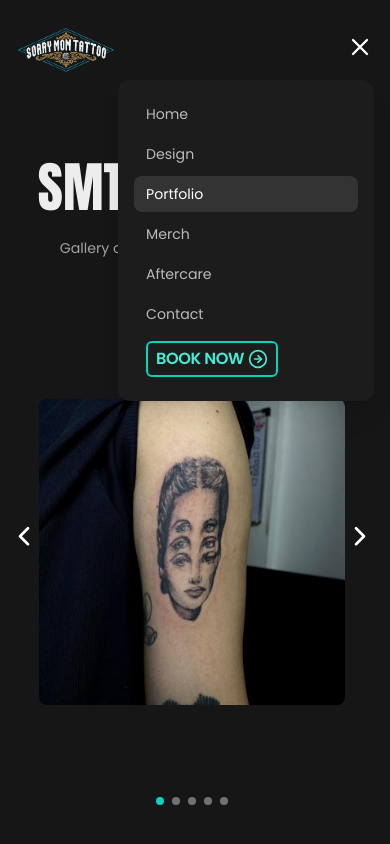
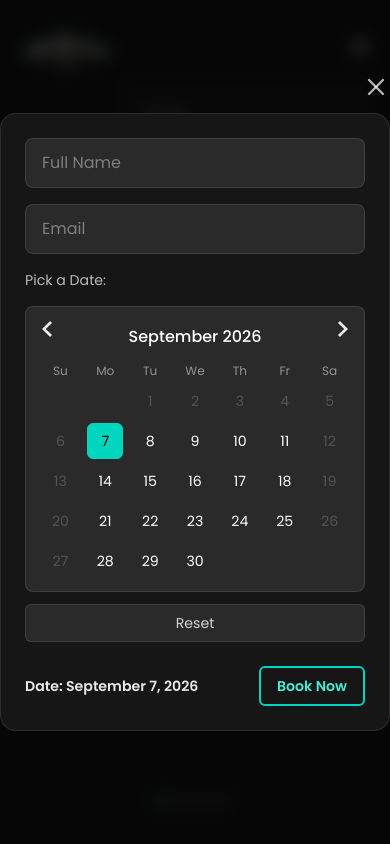
Before and after one commit to KerbsD/sorry-mom-tattoo, a Next.js app: page /portfolio in a window 390 px wide. Both pictures are taken after a click on the button 360 px from the left and 46 px from the top of the page. Shown: the top 844 px of the page. Built offline with nearby package versions, Linux system fonts and the light colour scheme.

Commit message:
Done: Refactored Modal handling

```diff
--- a/src/components/Header/Header.tsx
+++ b/src/components/Header/Header.tsx
@@ -72,13 +72,10 @@ function HeaderDesktop(props: HeaderNavProps) {
 }
 
 function HeaderMobile(props: HeaderNavProps) {
-  const { isOpen, setIsOpen, pathname, isHome, onBookNowClick } =
-    props;
+  const { isOpen, setIsOpen, pathname, isHome, onBookNowClick } = props;
 
   return (
-    <div
-      className={`relative lg:hidden ${isHome ? "block!" : ""}`}
-    >
+    <div className={`relative lg:hidden ${isHome ? "block!" : ""}`}>
       <button
         className={`z-50 text-white lg:hidden ${isHome ? "block!" : ""}`}
         onClick={() => setIsOpen((prev) => !prev)}
@@ -137,7 +134,6 @@ function Header() {
     isScrolled,
     headerRef,
     isHome,
-    isBookingOpen,
     toggleBooking,
   } = useHeader();
 
@@ -172,9 +168,10 @@ function Header() {
       </nav>
 
       <Modal
-        isOpen={isBookingOpen}
+        isOpen={isOpen}
         onClose={() => toggleBooking()}
         title="Book a session"
+        className="max-w-xl"
       >
         <BookingForm />
       </Modal>
--- a/src/components/Header/useHeader.tsx
+++ b/src/components/Header/useHeader.tsx
@@ -8,7 +8,6 @@ import useClickOutside from "../hooks/useClickOutside";
 
 function useHeader() {
   const pathname = usePathname();
-  const [isBookingOpen, setIsBookingOpen] = useState(false);
   const [isScrolled, setIsScrolled] = useState(false);
   const headerRef = useRef<HTMLElement>(null);
 
@@ -17,7 +16,7 @@ function useHeader() {
   const { isOpen, setIsOpen } = useClickOutside();
 
   const toggleBooking = () => {
-    setIsBookingOpen((prev) => !prev);
+    setIsOpen((prev) => !prev);
   };
 
   useLenis(({ scroll }) => {
@@ -67,7 +66,6 @@ function useHeader() {
     isScrolled,
     headerRef,
     isHome,
-    isBookingOpen,
     toggleBooking,
   };
 }
--- a/src/components/Modal/Modal.tsx
+++ b/src/components/Modal/Modal.tsx
@@ -8,14 +8,13 @@ export interface ModalProps {
   onClose: () => void;
   children: React.ReactNode;
   title?: string;
+  className: string;
 }
 
-function Modal({ isOpen, onClose, children, title }: ModalProps) {
+function Modal({ isOpen, onClose, children, title, className }: ModalProps) {
   const { overlayRef, panelRef } = useAnimateModal({
     isOpen,
   });
-
-  // if (!isOpen) return;
 
   return (
     <div
@@ -33,12 +32,12 @@ function Modal({ isOpen, onClose, children, title }: ModalProps) {
       {/* Content */}
       <div
         ref={panelRef}
-        className="relative mx-4 flex h-120 w-full max-w-4xl flex-col rounded-lg bg-neutral-900 md:h-125 md:flex-row"
+        className={className}
       >
         <button
           onClick={onClose}
           aria-label="Close modal"
-          className="absolute z-1000 -top-10 right-0 text-white/70 transition-colors hover:text-white"
+          className="absolute -top-10 right-0 z-1000 text-white/70 transition-colors hover:text-white"
         >
           <X size={28} />
         </button>
--- a/src/module/Portfolio/Portfolio.tsx
+++ b/src/module/Portfolio/Portfolio.tsx
@@ -113,6 +113,7 @@ function Portfolio() {
         isOpen={isOpen}
         onClose={() => toggleModal()}
         title="Portfolio Images"
+        className="relative mx-4 flex h-120 w-full max-w-4xl flex-col rounded-lg bg-neutral-900 md:h-125 md:flex-row"
       >
         <PortfolioModalContent tattoo={currentTattoo} />
       </Modal>
```
